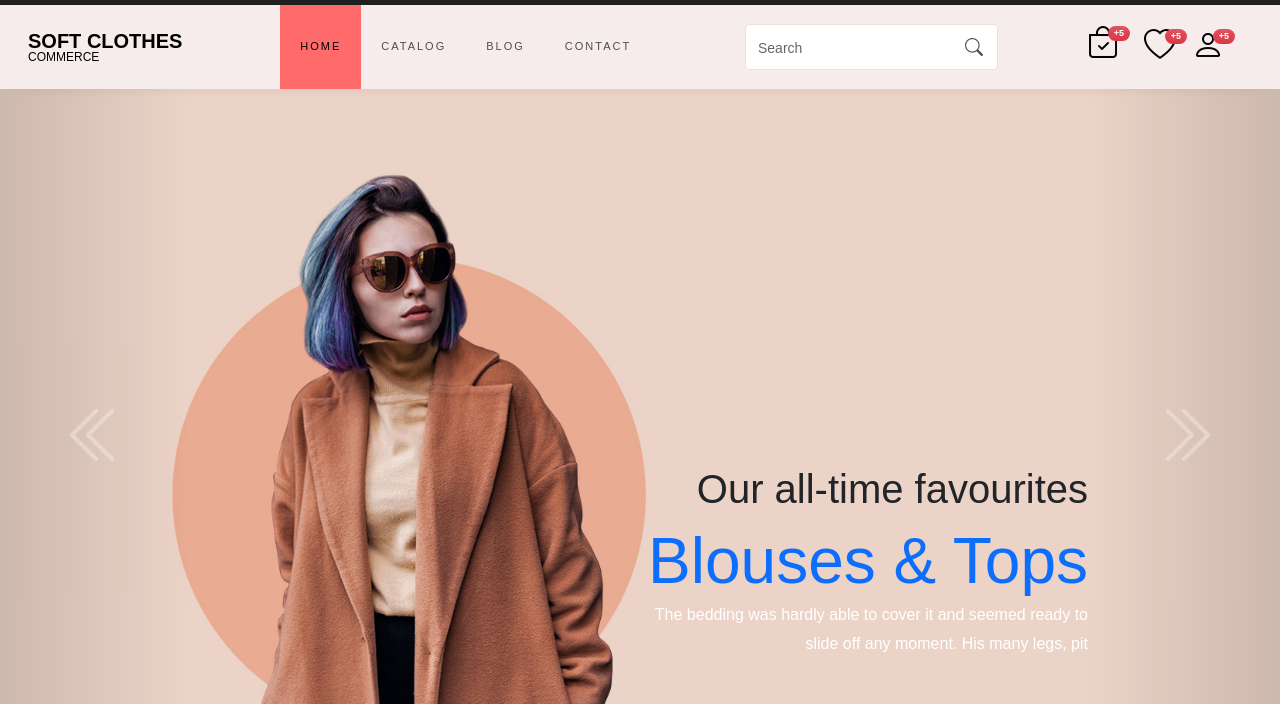
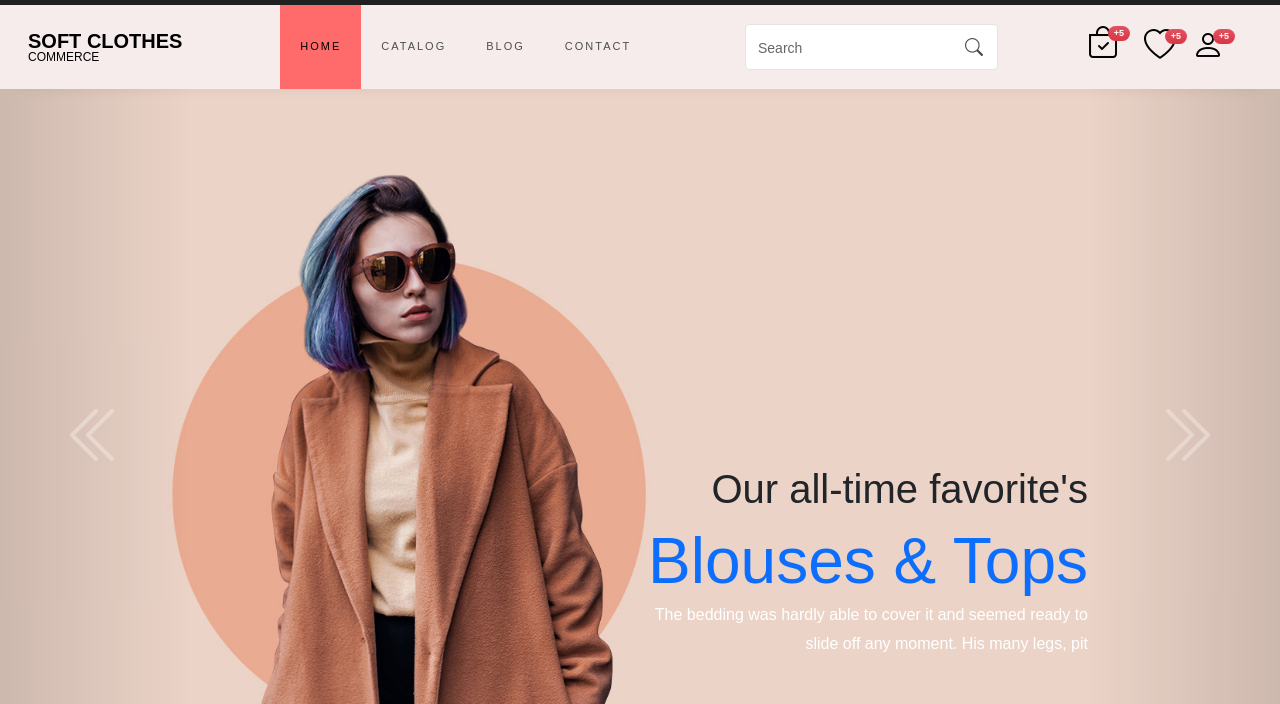
Before and after one commit to pooya-jahed/soft-clothes, a website: page index.html in a window 1280 px wide. Shown: the part 54-758 px from the top of the page. Drawn offline with nearby package versions, Linux system fonts and the light colour scheme; files that its build step writes are made by us from their sources; a script that the page names is missing.

Commit message:
Update index.html

```diff
--- a/index.html
+++ b/index.html
@@ -354,7 +354,7 @@
                 <div class="carousel-caption text-end my-auto">
                   <div class="col-lg-6 ms-auto">
                     <p class="subtitle letter-spacing-3 mb-3 text-dark font-weight-light display-6">
-                      Our all-time favourites
+                      Our all-time favorite's
                     </p>
                     <h2 class="text-danger display-3" style="line-height: 1">
                       Blouses &amp; Tops
@@ -382,7 +382,7 @@
                 <div class="carousel-caption text-end my-auto">
                   <div class="col-lg-6 ms-auto">
                     <p class="subtitle letter-spacing-3 mb-3 text-dark font-weight-light display-6">
-                      Our all-time favourites
+                      Our all-time favorite's
                     </p>
                     <h2 class="text-primary display-3" style="line-height: 1">
                       Blouses &amp; Tops
@@ -410,7 +410,7 @@
                 <div class="carousel-caption text-end my-auto">
                   <div class="col-lg-6 ms-auto">
                     <p class="subtitle letter-spacing-3 mb-3 text-dark font-weight-light display-6">
-                      Our all-time favourites
+                      Our all-time favorite's
                     </p>
                     <h2 class="text-warning display-3" style="line-height: 1">
                       Blouses &amp; Tops
@@ -503,7 +503,7 @@
         </div>
         <div class="col-12 col-md-7 col-lg-8 d-flex flex-column dark-mode ">
           <!-- Card -->
-          <div class="card mb-7 text-body overlay-hover-light position-relative " style="">
+          <div class="card mb-7 text-body overlay-hover-light position-relative " >
             <!-- Background -->
             <div style="
                   min-height: 380px;
@@ -581,7 +581,7 @@
     </div>
   </section>
   <!-- ----------------------------------------------------------------------- -->
-  <!--                      CATEGORY GALLARY SECTION END                       -->
+  <!--                      CATEGORY GALLERY SECTION END                       -->
   <!-- ----------------------------------------------------------------------- -->
 
   <!-- ----------------------------------------------------------------------- -->
@@ -592,7 +592,7 @@
       <div class="px-5 pt-5 my-5 text-center ">
         <h1 class="display-4 fw-bold text-body-emphasis text-uppercase">
           soft clothes
-          <h2 class="display-6 fw-bold text-body-emphasis text-uppercase">Ecommerce</h2>
+          <h2 class="display-6 fw-bold text-body-emphasis text-uppercase">ECommerce</h2>
         </h1>
         <div class="col-lg-10 mx-auto">
           <p class="lead m-4 mb-5">
```
